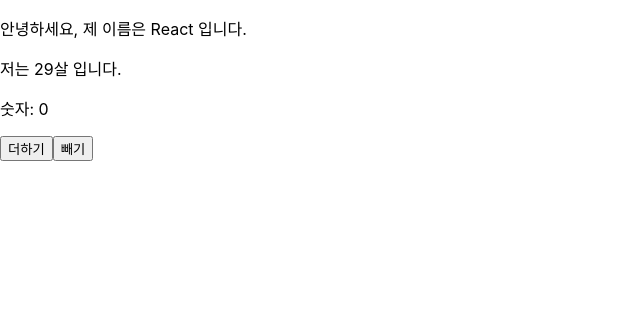
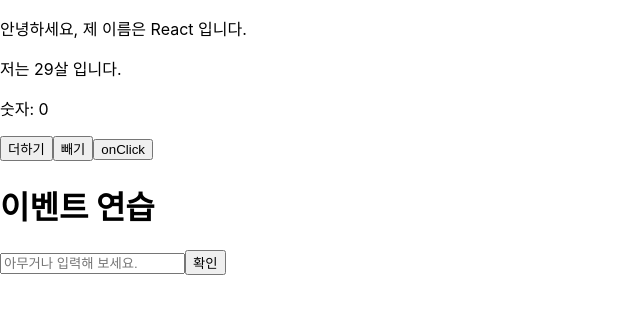
Before and after one commit to developer-do/react-study, a React (Create React App) app in the folder hello-react/: page / in a window 1280 px wide. Shown: the top 314 px of the page, without its empty margins (0-640 px from the left). Built offline with nearby package versions, Linux system fonts and the light colour scheme.

Commit message:
이벤트 핸들링 익히기

```diff
--- a/hello-react/src/App.js
+++ b/hello-react/src/App.js
@@ -1,11 +1,20 @@
 import React, { Component } from 'react';
 import MyComponent from './MyComponent';
+import EventPractice from './EventPractice';
+
+
+const onClick = () => {
+  alert("test");
+}
 
 class App extends Component {
   render() {
     return (
-      <MyComponent name="React" age={29}/>
-    )
+      <div>
+        <MyComponent name="React" age={29} onClick={onClick} />
+        <EventPractice />
+      </div>
+    );
   }
 }
 
--- /dev/null
+++ b/hello-react/src/EventPractice.js
@@ -0,0 +1,40 @@
+import React, { Component } from 'react'
+
+class EventPractice extends Component {
+    state = {
+        message: ''
+    }
+
+    render() {
+        return (
+            <div>
+                <h1>이벤트 연습</h1>
+                <input
+                    type="text"
+                    name="message"
+                    placeholder="아무거나 입력해 보세요."
+                    value={this.state.message}
+                    onChange={
+                        (e) => {
+                            console.log(e.target.value);
+                            this.setState({
+                                message: e.target.value
+                            })
+                        }
+                    }
+                />
+                <button onClick={
+                    () => {
+                        alert(this.state.message);
+                        this.setState({
+                            message: ''
+                        });
+                    }
+                }>확인</button>
+                <p>{this.state.message}</p>
+            </div>
+        )
+    }
+}
+
+export default EventPractice;
--- a/hello-react/src/MyComponent.js
+++ b/hello-react/src/MyComponent.js
@@ -8,7 +8,8 @@
 
     static propTypes = {
         name: propTypes.string, // name props 타입을 문자열로 설정합니다.
-        age: propTypes.number.isRequired // 필수적으로 존재해야 하며, 숫자입니다.
+        age: propTypes.number.isRequired, // 필수적으로 존재해야 하며, 숫자입니다.
+        onClick: propTypes.func
     }
 
     state = {
@@ -35,6 +36,7 @@
                     })
                 }
                 }>빼기</button>
+                <button onClick={this.props.onClick}>onClick</button>
             </div>
         );
     }
```
